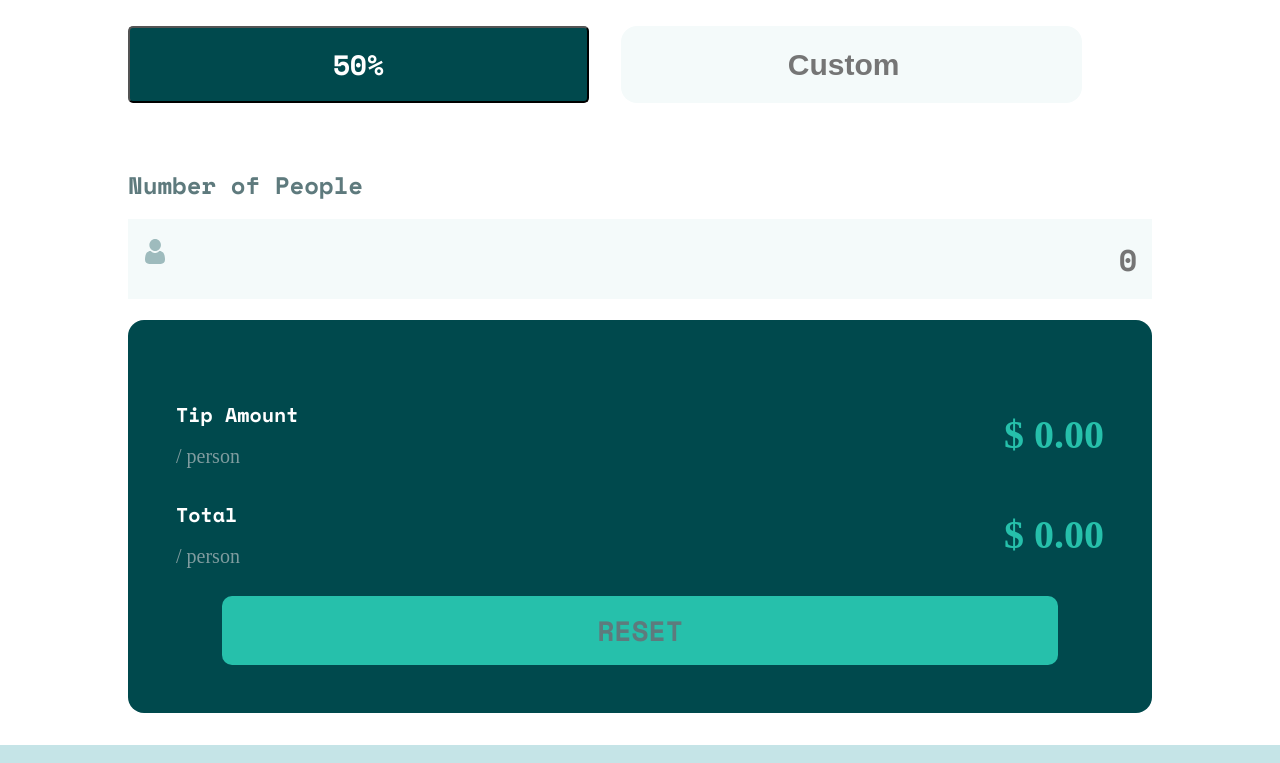
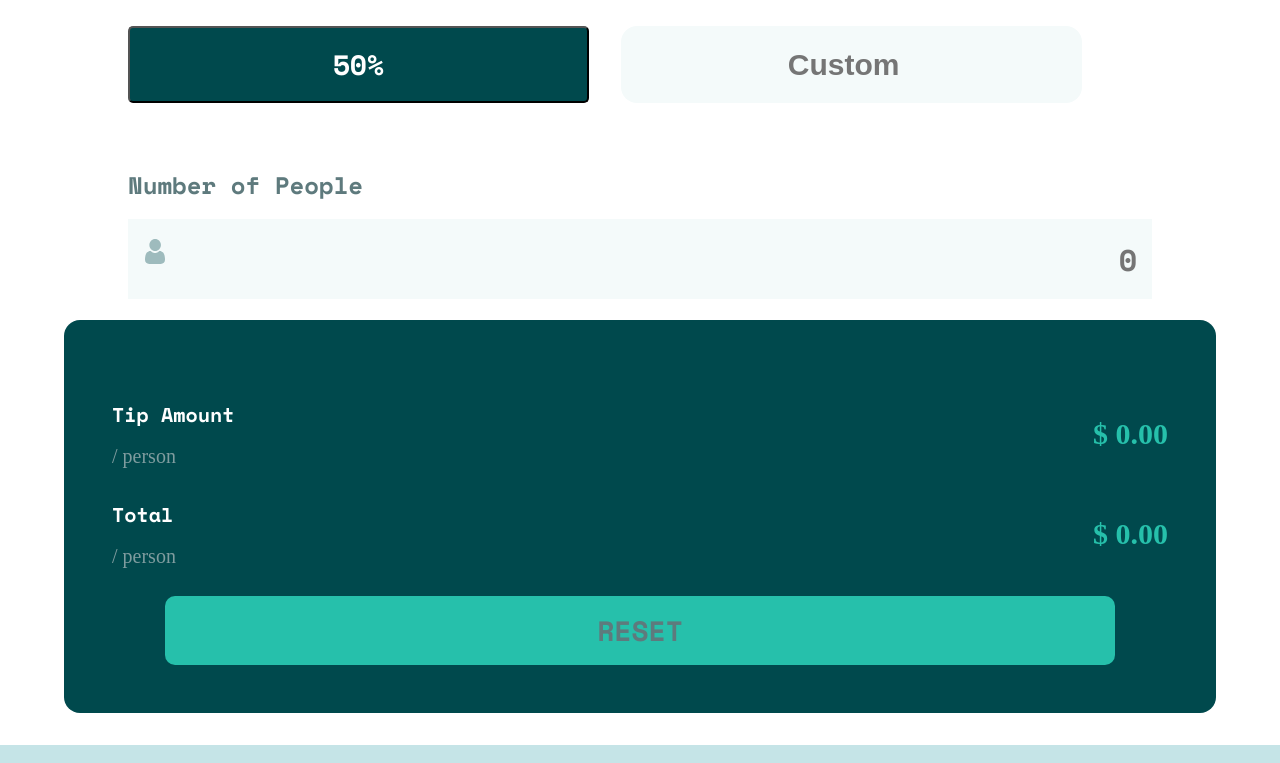
Before and after one commit to Tolaniii7/tip-calculator, a plain HTML site: page index.html in a window 1280 px wide. Shown: the part 835-1598 px from the top of the page. Drawn offline with nearby package versions, Linux system fonts and the light colour scheme.

Commit message:
changes to fonts size

```diff
--- a/style.css
+++ b/style.css
@@ -130,7 +130,7 @@ main {
   padding: 3rem;
   margin: 0 auto;
   margin-bottom: 2em;
-  width: 80%;
+  width: 90%;
   border-radius: 1em;
   display: flex;
   flex-direction: column;
@@ -147,12 +147,12 @@ main {
 .label-tip-total {
   color: hsl(172, 67%, 45%);
   font-weight: bolder;
-  font-size: 40px;
+  font-size: 30px;
 }
 
 .label-tip-amount {
   color: hsl(172, 67%, 45%);
-  font-size: 40px;
+  font-size: 30px;
   font-weight: bolder;
 }
 
```
